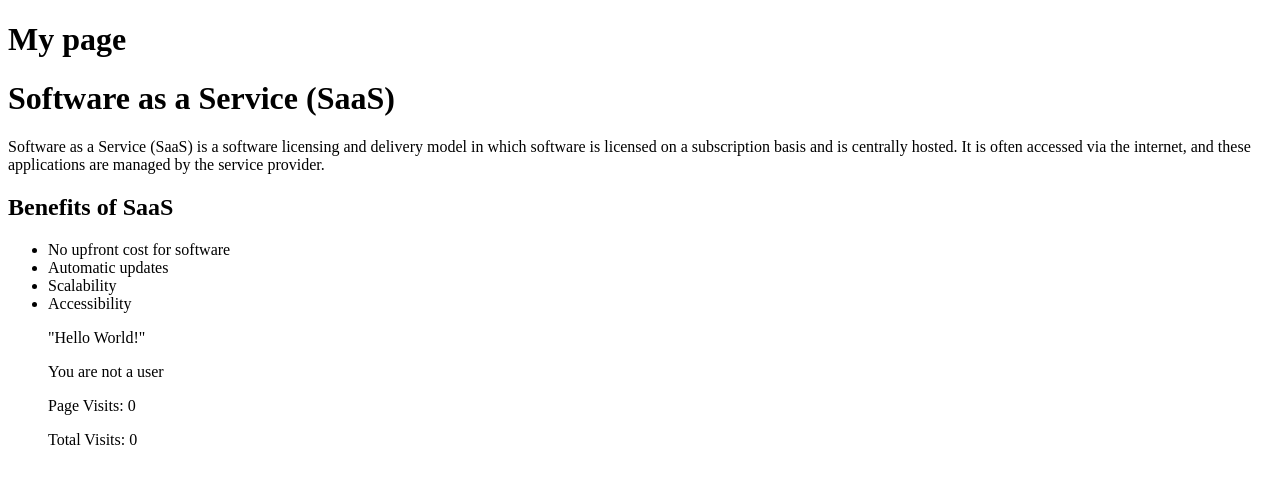
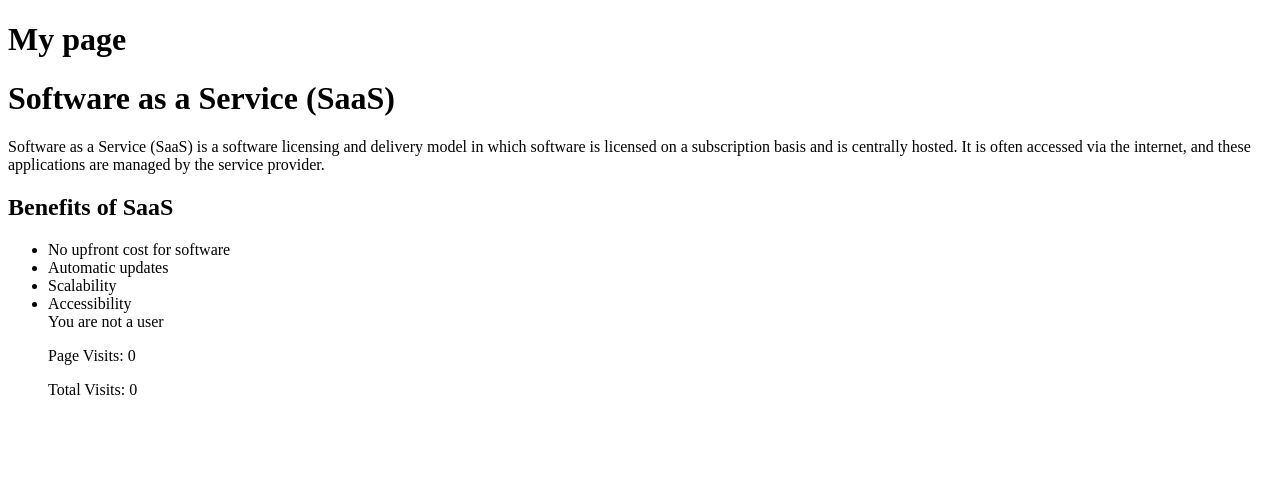
Before and after one commit to Beko3110/saas_foundation, a Django app: page / in a window 1280 px wide. Shown: the top 484 px of the page. Run offline with Django 5.2, Linux system fonts and the light colour scheme; data comes from the database, SQL or seed files in the repository.

Commit message:
home edited

```diff
--- a/src/templates/home.html
+++ b/src/templates/home.html
@@ -3,7 +3,6 @@
 {% block head_title %}Home - {{ block.super }}{% endblock head_title %}
 
 {% block content %}
-<p>"Hello World!"</p>
 
 {% include 'snippets/welcome-user-msg.html' %}
 
```
